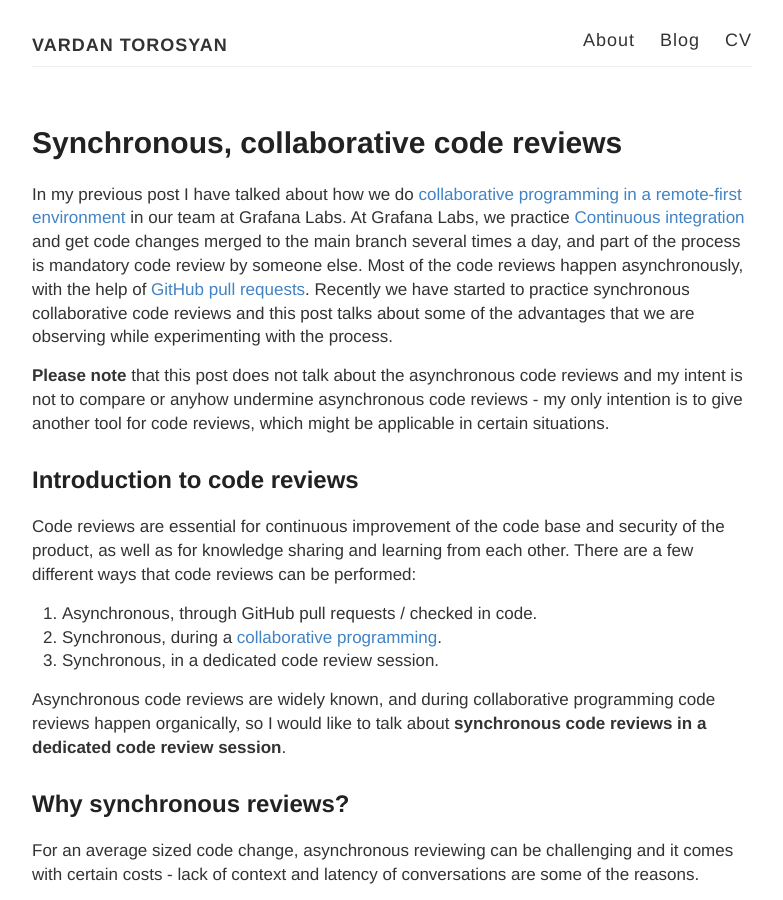
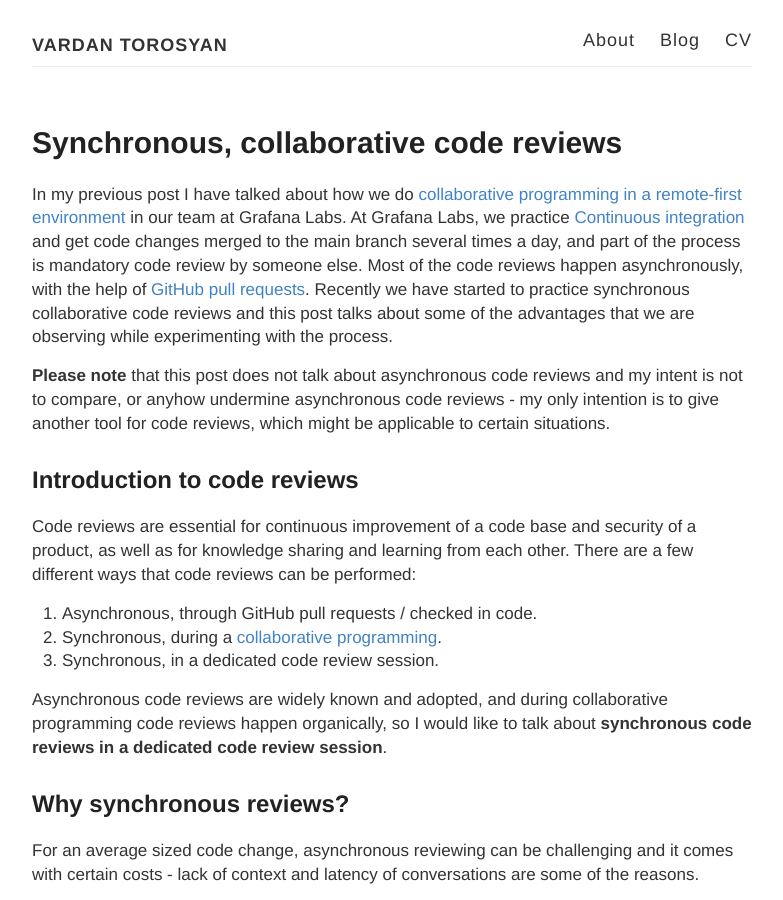
Before and after one commit to vtorosyan/vtorosyan.github.io, a Jekyll site: the page built from _posts/2022/2022-06-22-synchronous-collaborative-code-reviews.md, in a window 1280 px wide and 900 px high. Shown: the whole window, without its empty margins (248-1031 px from the left). Built offline with Jekyll 4.4.1, drawn with Linux system fonts in a browser that asks for light colours; comment, search, counter and statistics services are not loaded.

Commit message:
Update 2022-06-22-synchronous-collaborative-code-reviews.md

```diff
--- a/_posts/2022/2022-06-22-synchronous-collaborative-code-reviews.md
+++ b/_posts/2022/2022-06-22-synchronous-collaborative-code-reviews.md
@@ -5,17 +5,17 @@ title: Synchronous, collaborative code reviews
 
 In my previous post I have talked about how we do [collaborative programming in a remote-first environment](https://vtorosyan.github.io/collaborative-programming/) in our team at Grafana Labs. At Grafana Labs, we practice [Continuous integration](https://en.wikipedia.org/wiki/Continuous_integration) and get code changes merged to the main branch several times a day, and part of the process is mandatory code review by someone else. Most of the code reviews happen asynchronously, with the help of [GitHub pull requests](https://github.com/grafana/grafana/pulls). Recently we have started to practice synchronous collaborative code reviews and this post talks about some of the advantages that we are observing while experimenting with the process.
 
-**Please note** that this post does not talk about the asynchronous code reviews and my intent is not to compare or anyhow undermine asynchronous code reviews - my only intention is to give another tool for code reviews, which might be applicable in certain situations.
+**Please note** that this post does not talk about asynchronous code reviews and my intent is not to compare, or anyhow undermine asynchronous code reviews - my only intention is to give another tool for code reviews, which might be applicable to certain situations.
 
 ## Introduction to code reviews
 
-Code reviews are essential for continuous improvement of the code base and security of the product, as well as for knowledge sharing and learning from each other. There are a few different ways that code reviews can be performed:
+Code reviews are essential for continuous improvement of a code base and security of a product, as well as for knowledge sharing and learning from each other. There are a few different ways that code reviews can be performed:
 
 1. Asynchronous, through GitHub pull requests / checked in code.
 1. Synchronous, during a [collaborative programming](https://vtorosyan.github.io/collaborative-programming/).
 1. Synchronous, in a dedicated code review session.
 
-Asynchronous code reviews are widely known, and during collaborative programming code reviews happen organically, so I would like to talk about **synchronous code reviews in a dedicated code review session**.
+Asynchronous code reviews are widely known and adopted, and during collaborative programming code reviews happen organically, so I would like to talk about **synchronous code reviews in a dedicated code review session**.
 
 ## Why synchronous reviews?
 
```
